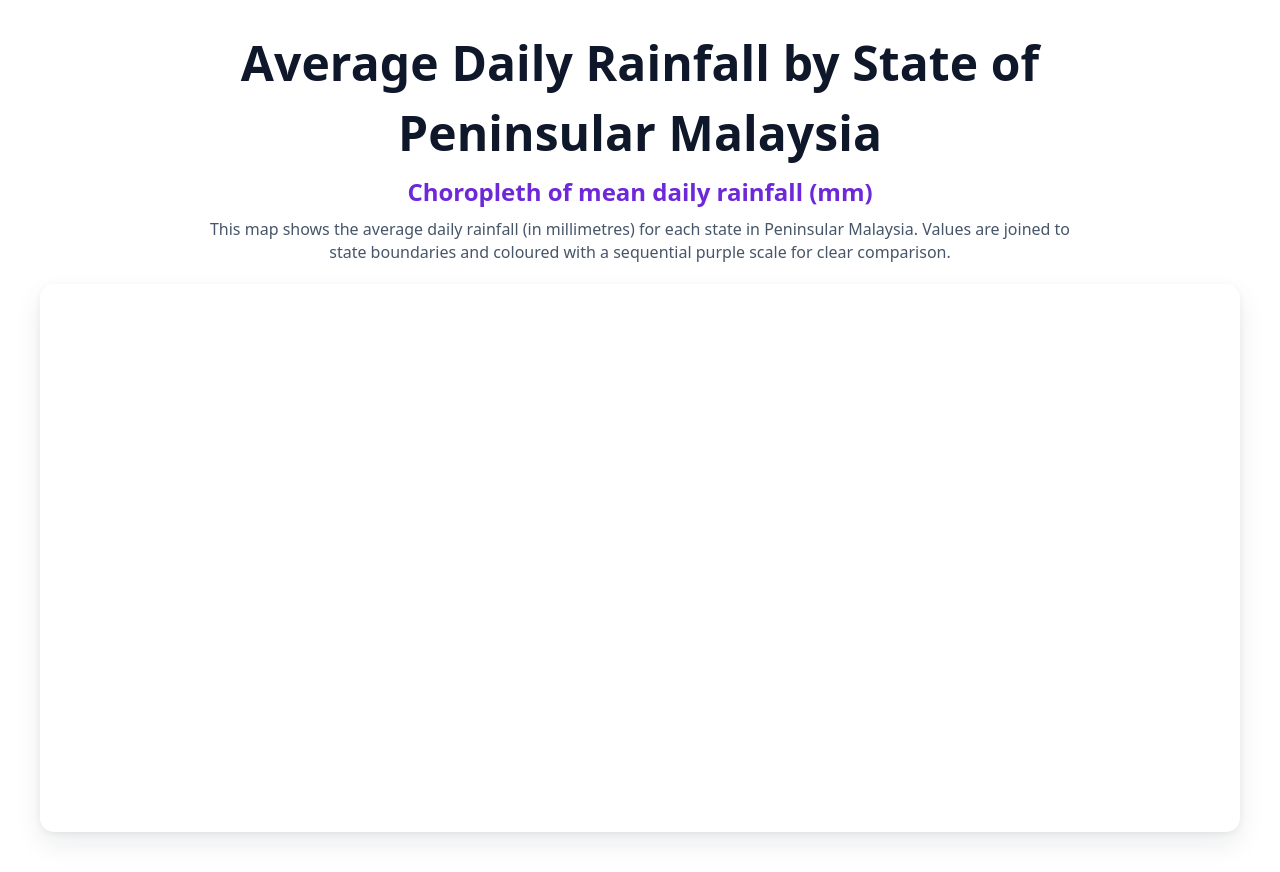
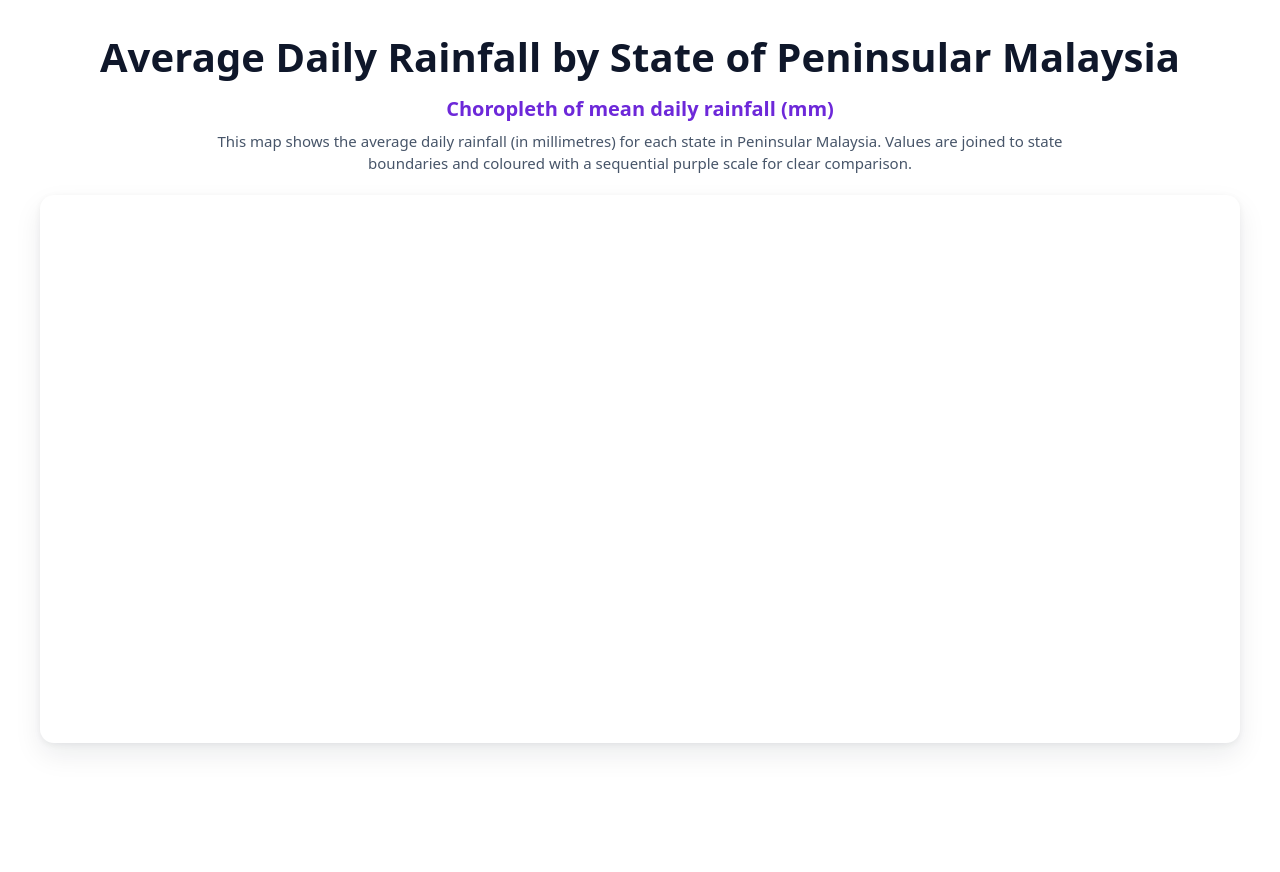
Before and after one commit to Nashmia101/project3179, a plain HTML site: page index.html in a window 1280 px wide. After the commit the page ends 800 px from the top, so only its background shows below. Drawn offline with Linux system fonts and the light colour scheme; a script that the page names is missing.

Commit message:
Nashmia Shakeel

```diff
--- a/index.html
+++ b/index.html
@@ -40,14 +40,14 @@
 
     h1 {
       margin: 0 0 8px 0;
-      font-size: clamp(28px, 4vw, 48px);
+      font-size: clamp(28px, 3.2vw, 40px);
       font-weight: 800;
       text-align: center;
       letter-spacing: 0.1px;
     }
     h2 {
       margin: 6px 0 4px 0;
-      font-size: clamp(18px, 2.1vw, 24px);
+      font-size: clamp(16px, 1.8vw, 20px);
       font-weight: 700;
       text-align: center;
       color: var(--accent);
@@ -59,7 +59,7 @@
       margin: 8px auto 20px;
       text-align: center;
       color: var(--muted);
-      font-size: clamp(14px, 1.6vw, 16px);
+      font-size: clamp(13px, 1.4vw, 15px);
     }
 
 
```
